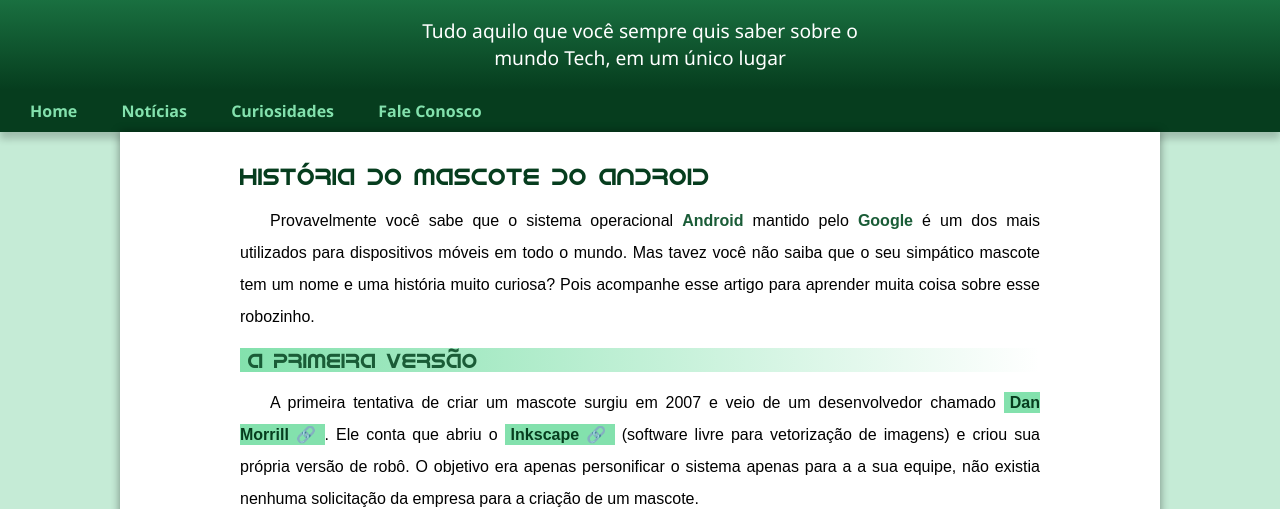
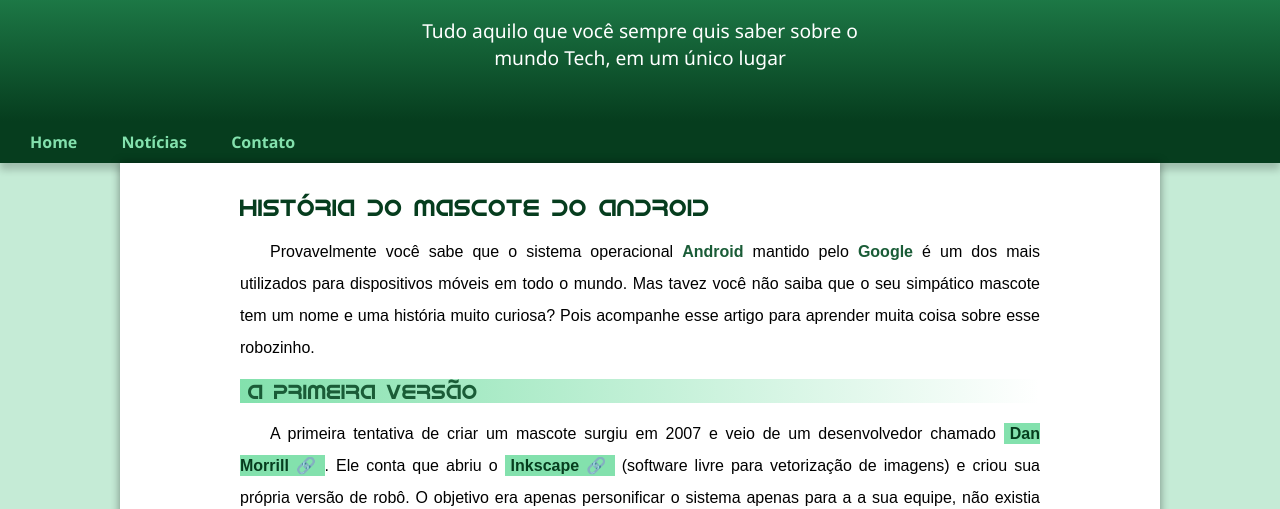
Before and after one commit to darthvader68/project-android, a plain HTML site: page index.html in a window 1280 px wide. Shown: the part 100-609 px from the top of the page. Drawn offline with Linux system fonts and the light colour scheme.

Commit message:
problema de padding corrigido

```diff
--- a/index.html
+++ b/index.html
@@ -16,9 +16,7 @@
     <nav>
         <a href="#">Home</a>
         <a href="#">Notícias</a>
-        <a href="#">Curiosidades</a>
-        <a href="#">Fale Conosco
-        </a>
+        <a href="#">Contato</a>
     </nav>
 
     <main>
--- a/style.css
+++ b/style.css
@@ -70,7 +70,7 @@ header p {
     padding-right: 10px;
     padding-left: 10px;
     margin: auto;
-    margin-bottom: 20px;
+    padding-bottom: 50px;
     text-shadow: 2px 2px 0pxx rgba(0, 0, 0, 0.315);
 }
 
```
